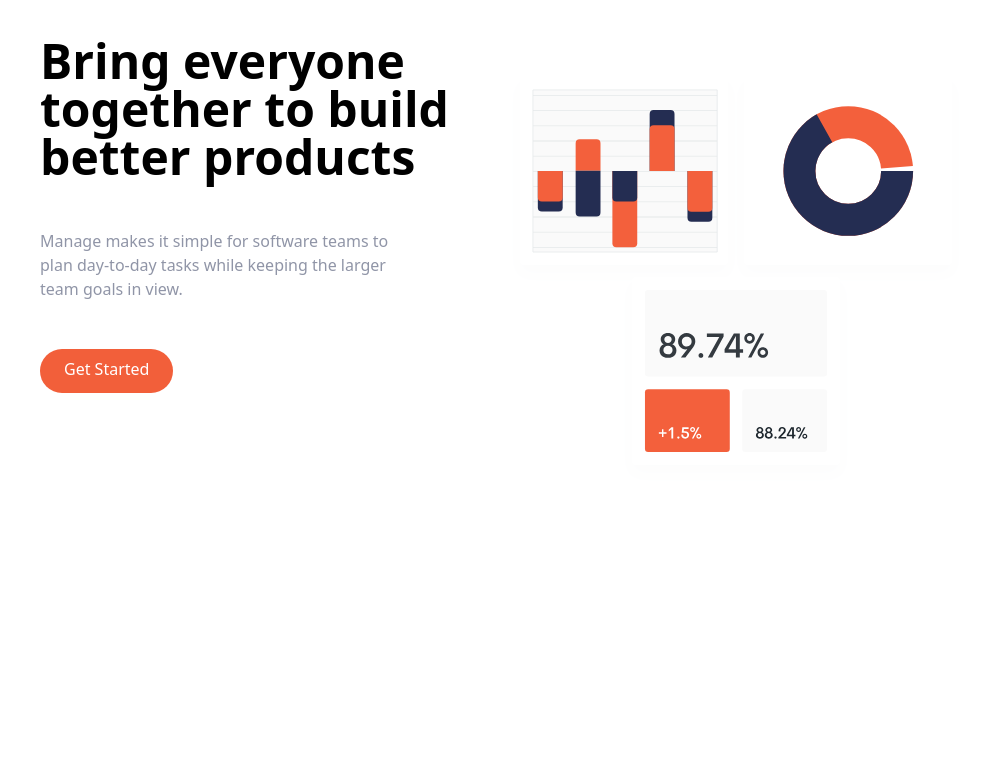
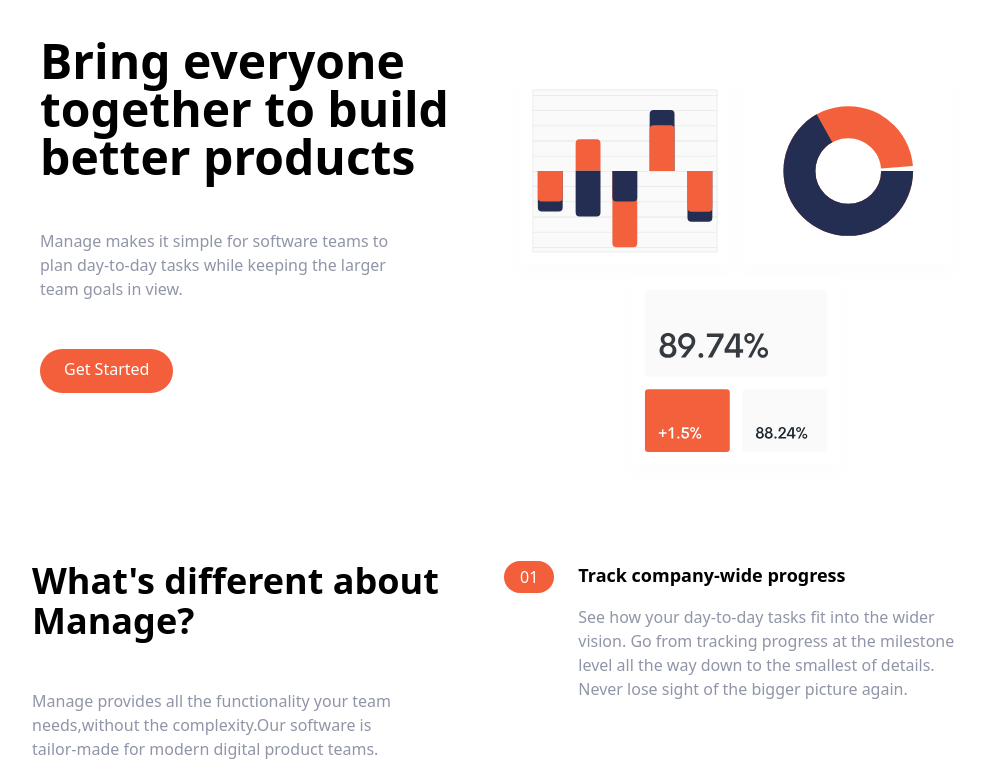
Before and after one commit to luyosamson/Tailwind, a website: page index.html in a window 1280 px wide. Shown: the part 95-856 px from the top of the page, without its empty margins (136-1135 px from the left). Before the commit the page ends 800 px from the top, so only its background shows below. Drawn offline with Linux system fonts and the light colour scheme.

Commit message:
Styled content

```diff
--- a/index.html
+++ b/index.html
@@ -68,12 +68,51 @@
     <section id="features">
         <div class="container flex flex-col px-4 mx-auto mt-10 space-y-12 md:space-y-0 md:flex-row">
            <!--What's Different-->
-            <div>
+            <div class="flex flex-col space-y-12 md:w-1/2">
+                <h2 class="max-w-md text-4xl font-bold text-center md:text-left">
+                  What's different about Manage?
+                </h2>
+                <p class="max-w-sm text-center text-darkGrayishBlue md:text-left">
+                    Manage provides all the functionality your team needs,without the complexity.Our software is
+                    tailor-made for modern digital product teams.
+                </p>
 
             </div>
 
             <!--Numbered List-->
-            <div>
+            <div class="flex flex-col space-y-8 md:w-1/2">
+                <!--List Item-->
+                <div class="flex flex-col space-y-3 md:space-y-0 md:space-x-6 md:flex-row">
+                    <!--Heading-->
+                    <div class="rounded-l-full bg-brightRedSupLight md:bg-transparent">
+                        <div class="flex items-center space-x-2">
+                            <div class="px-4 py-2 text-white rounded-full md:py-1 bg-brightRed">
+                                01
+                            </div>
+                                <h3 class="text-base font-bold md:mb-4 md:hidden">
+                                    Track company-wide progress
+                                </h3>
+                        </div>
+
+                    </div>
+
+                        <div>
+                            <h3 class="hidden mb-4 text-lg font-bold md:block">
+                                Track company-wide progress
+                            </h3>
+                    <p class="text-darkGrayishBlue">
+                        See how your day-to-day tasks fit into the wider vision. Go from
+                        tracking progress at the milestone level all the way down to the
+                        smallest of details. Never lose sight of the bigger picture
+                        again.
+
+                    </p>
+
+                        </div>
+
+
+                </div>
+
 
 
             </div>
```
